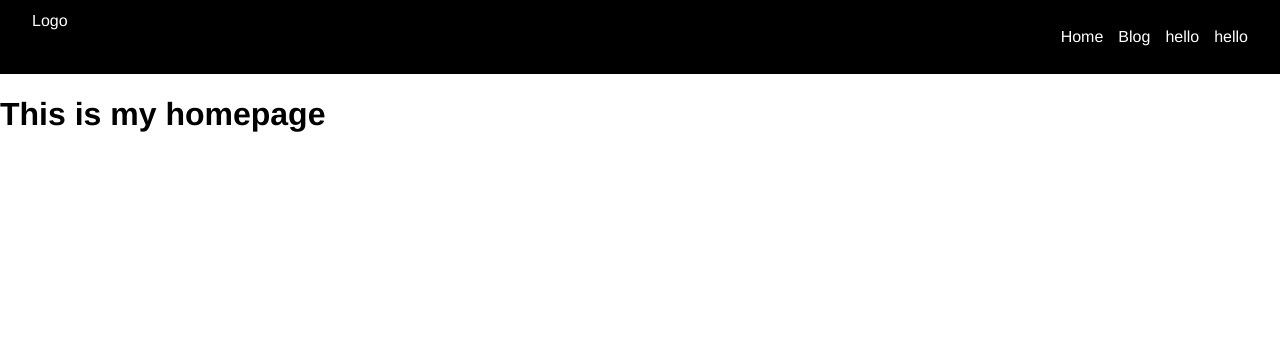
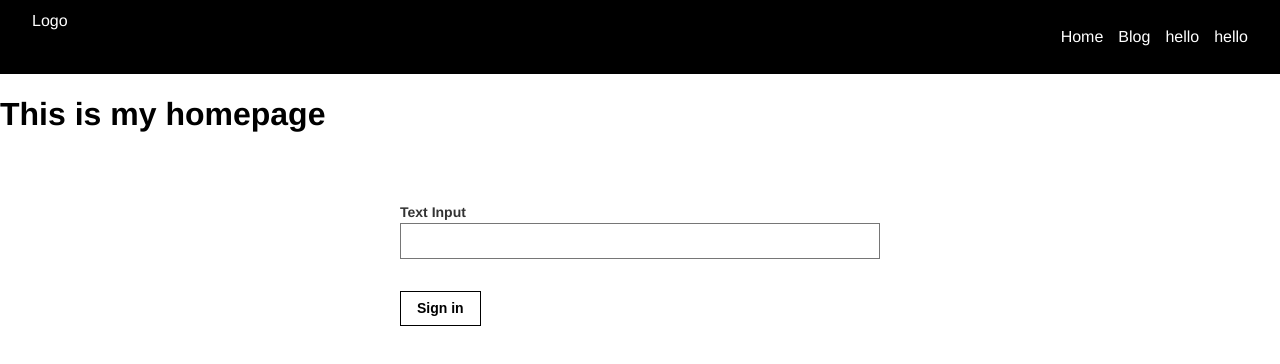
Before and after one commit to ivorpad/ivorpad_dot_com, a React (Create React App) app: page / in a window 1280 px wide. Shown: the top 364 px of the page. Built offline with nearby package versions, Linux system fonts and the light colour scheme; no server answers.

Commit message:
changed data fetching from promises to async await with axios

```diff
--- a/src/App.js
+++ b/src/App.js
@@ -5,7 +5,7 @@ import TopNav from './TopNav';
 import axios from 'axios';
 import Blog from './Blog'
 import HomePage from './HomePage'
-import { BrowserRouter as Router, Route, Link, Switch } from "react-router-dom";
+import { BrowserRouter as Router, Route, Switch } from "react-router-dom";
 import SinglePost from './SinglePost'
 
 
@@ -15,16 +15,21 @@ class App extends Component {
     data: [],
   }
 
+  getData = async (url) => await axios.get(url);
+
   componentDidMount() {
-    const appUrl = '//tfsnippets.ivorpad.com/wp-json/wp/v2/themeforest_snippets';
+    const url = '//tfsnippets.ivorpad.com/wp-json/wp/v2/themeforest_snippets';
 
-    axios.get(appUrl)
-      .then(res => this.setState((prevState) => {
+    this.getData(url)
+      .then(response =>
+        this.setState( prevState => {
           return {
-            data: prevState.data.concat(res.data)
-          }
-        }))
-      .catch(err => console.log(`${err.message}: Please connect to the internet.`) )
+            data: prevState.data.concat(response.data)
+          };
+        })
+      )
+      .catch(err => console.log(`${err.message}: Please connect to the internet.`));
+
 
   }
 
--- a/src/Blog.js
+++ b/src/Blog.js
@@ -1,7 +1,6 @@
 import React from 'react';
 import './App.css';
-import slugify from 'slugify';
-import { BrowserRouter as Router, Route, Link, Switch } from "react-router-dom";
+import { Link } from "react-router-dom";
 
 const Blog = (props) => {
 
--- a/src/HomePage.js
+++ b/src/HomePage.js
@@ -1,10 +1,40 @@
 import React, { Component } from 'react'
 
 export default class HomePage extends Component {
+
+  state = {
+    email: ''
+  }
+
+
+  setRef = (ref) => {
+    this.email = ref;
+  }
+
+  handleClick = (e) => {
+    e.preventDefault()
+  }
+
   render() {
+
+    const inputClasses = "pa2 input-reset ba bg-transparent hover-bg-black hover-white w-100"
+    const buttonClasses = "mv4 b ph3 pv2 input-reset ba b--black bg-transparent grow pointer f6 dib"
+
     return (
       <div>
         <h1>This is my homepage</h1>
+
+
+        <div className="pa4 black-80">
+          <form action="" className="measure center">
+            <div className="mt3">
+              <label className="db fw6 lh-copy f6">Text Input</label>
+              <input className={inputClasses} type="email" name="email-address" id="email-address" ref={this.setRef} />
+            </div>
+            <input className={buttonClasses} type="submit" value="Sign in" onClick={this.handleClick}/>
+          </form>
+        </div>
+
       </div>
     )
   }
--- a/src/SinglePost.js
+++ b/src/SinglePost.js
@@ -1,16 +1,14 @@
 import React, { Component } from 'react'
 
 export default class SinglePost extends Component {
-
-
   render() {
-
-    const { title = '', content = '' } = this.props.data !== undefined && this.props.data
-
+    const { title = '', content = '' } = this.props.data !== undefined && this.props.data;
+    const { rendered: postTitle } = title;
+    const { rendered: postContent } = content;
     return (
       <div>
-        <h1>{title.rendered}</h1>
-        <p>{content.rendered}</p>
+        <h1>{postTitle}</h1>
+        <p>{postContent}</p>
       </div>
     )
   }
--- a/src/TopNav.js
+++ b/src/TopNav.js
@@ -1,6 +1,6 @@
 import React from 'react';
 import './App.css';
-import { BrowserRouter as Router, Route, Link, Switch } from "react-router-dom";
+import { Link } from "react-router-dom";
 const TopNav = (props) => {
 
   return (
```
